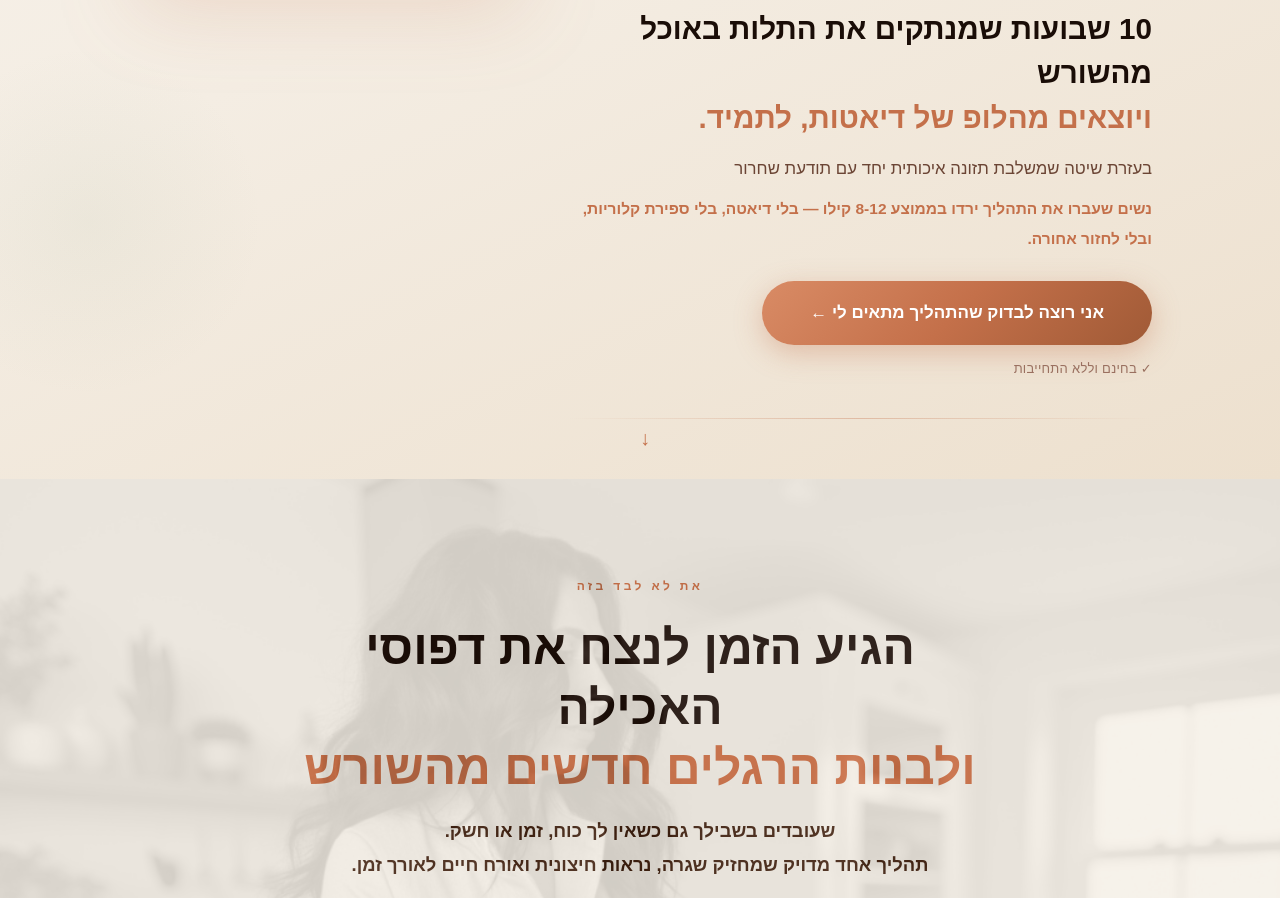
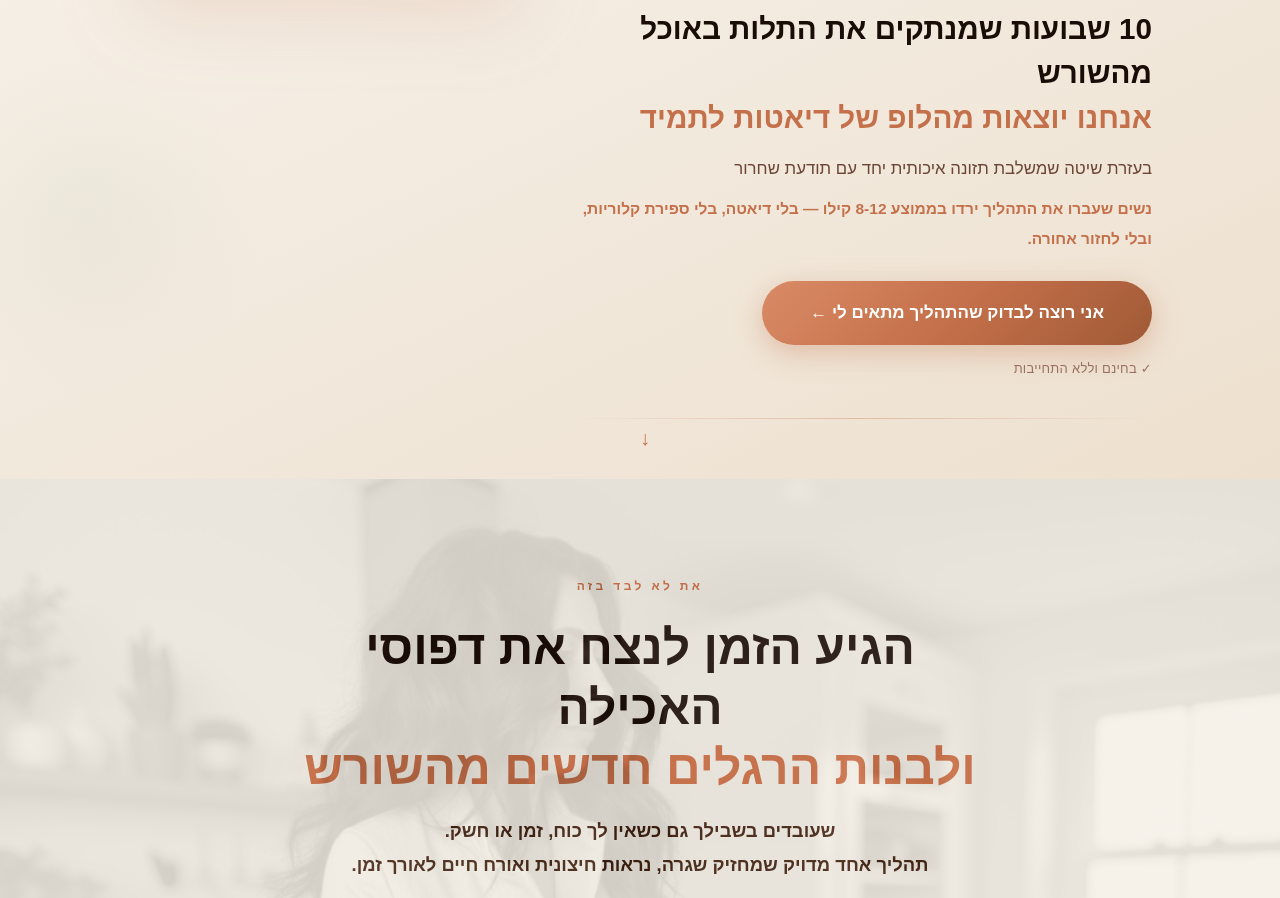
Before and after one commit to shenhav1985-netizen/floweat-landing, a Next.js app: page / in a window 1280 px wide. Shown: the part 882-1780 px from the top of the page. Built offline with nearby package versions, Linux system fonts and the light colour scheme.

Commit message:
Update hero h1: אנחנו יוצאות מהלופ של דיאטות לתמיד
Co-Authored-By: Claude Sonnet 4.6 <noreply@anthropic.com>

```diff
--- a/app/components/HeroSection.tsx
+++ b/app/components/HeroSection.tsx
@@ -187,7 +187,7 @@ export default function HeroSection() {
             10 שבועות שמנתקים את התלות באוכל מהשורש
             <br />
             <span style={{ color: 'var(--copper)', fontWeight: 700 }}>
-              ויוצאים מהלופ של דיאטות, לתמיד.
+              אנחנו יוצאות מהלופ של דיאטות לתמיד
             </span>
           </motion.h1>
 
```
